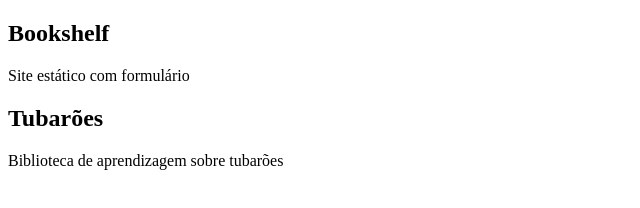
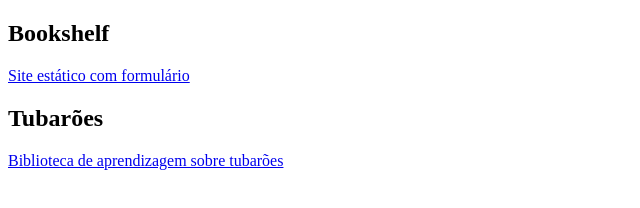
Before and after one commit to keilacortes/estudos-front-end, a plain HTML site: page index.html in a window 1280 px wide. Shown: the whole page, without its empty margins (0-640 px from the left). Drawn offline with Linux system fonts and the light colour scheme.

Commit message:
links no main

```diff
--- a/index.html
+++ b/index.html
@@ -13,11 +13,11 @@
     <main>
         <article>
             <h2>Bookshelf</h2>
-            <p>Site estático com formulário</p>
+            <a href="./page-bookshelf/">Site estático com formulário</a>
         </article>
         <article>
             <h2>Tubarões</h2>
-            <p>Biblioteca de aprendizagem sobre tubarões</p>
+            <a href="./tubaroes/">Biblioteca de aprendizagem sobre tubarões</a>
         </article>
     </main>
     <footer>
```
